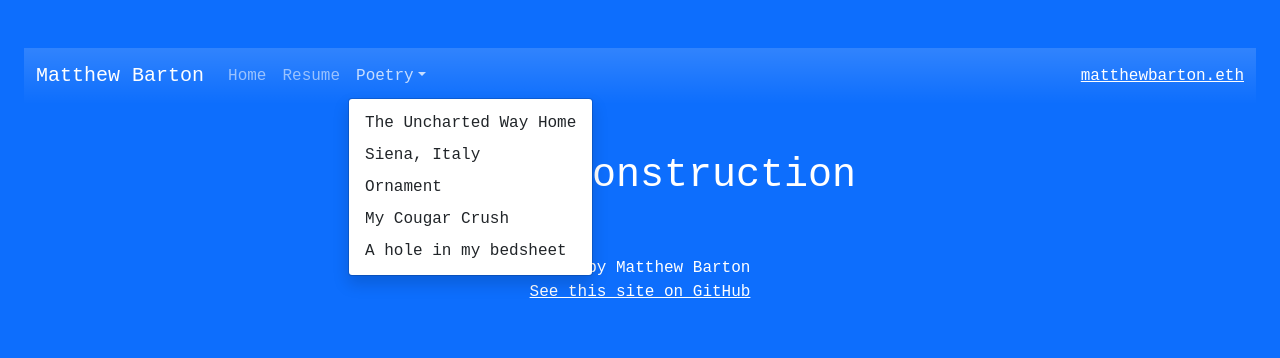
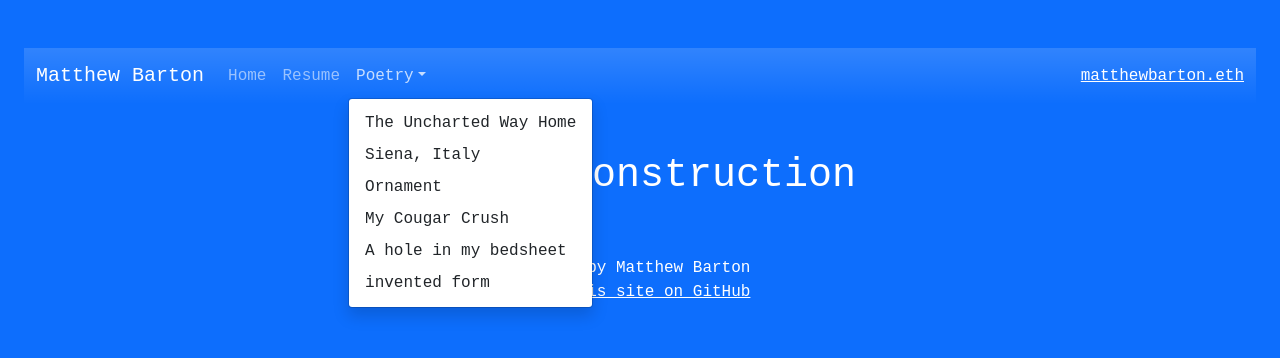
Before and after one commit to MatthewNavy/mbar-site, a Gatsby site: page /books in a window 1280 px wide. Both pictures are taken after a click on the button "Poetry". Built offline with nearby package versions, Linux system fonts and the light colour scheme; Gatsby itself is replaced by a stand-in of ours.

Commit message:
Add link to invented form

```diff
--- a/src/components/navbar.js
+++ b/src/components/navbar.js
@@ -49,6 +49,7 @@ const Navbar = ({ siteTitle }) => {
                 <li><Link className="dropdown-item" to="/poetry/ornament">Ornament</Link></li>
                 <li><Link className="dropdown-item" to="/poetry/crush">My Cougar Crush</Link></li>
                 <li><Link className="dropdown-item" to="/poetry/bedsheet">A hole in my bedsheet</Link></li>
+                <li><Link className="dropdown-item" target="_blank" rel="noopener noreferrer" href="https://invented-form.herokuapp.com/">invented form</Link></li>
               </ul>
             </li>
             {/* <li className="nav-item">
```
